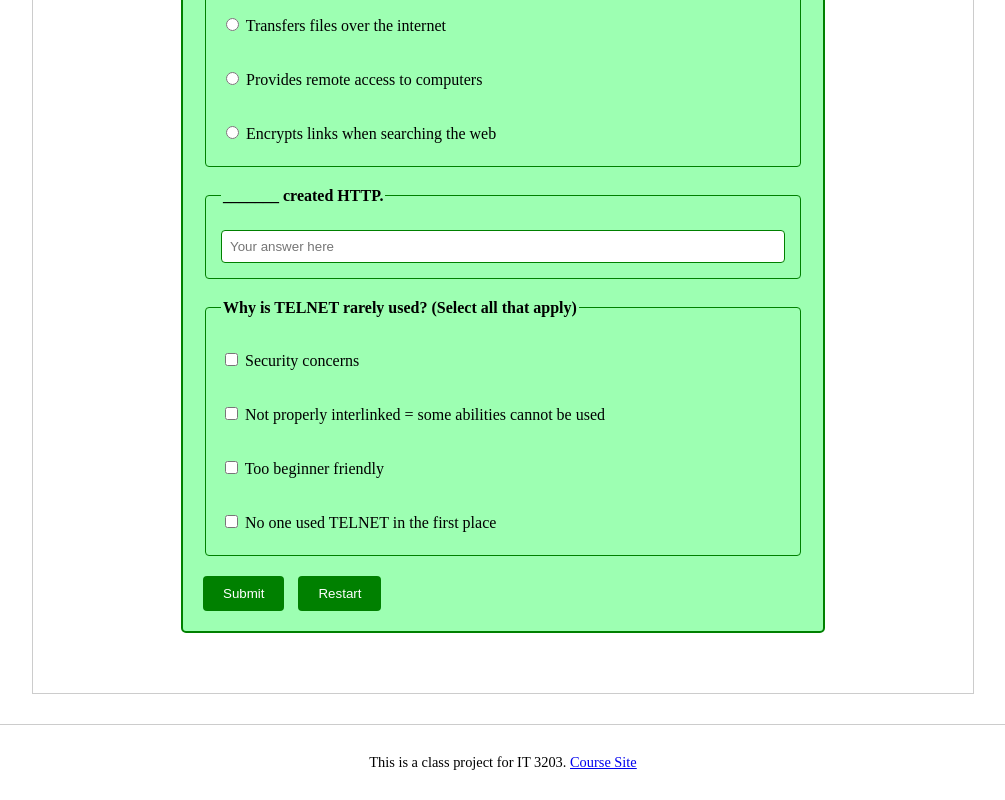
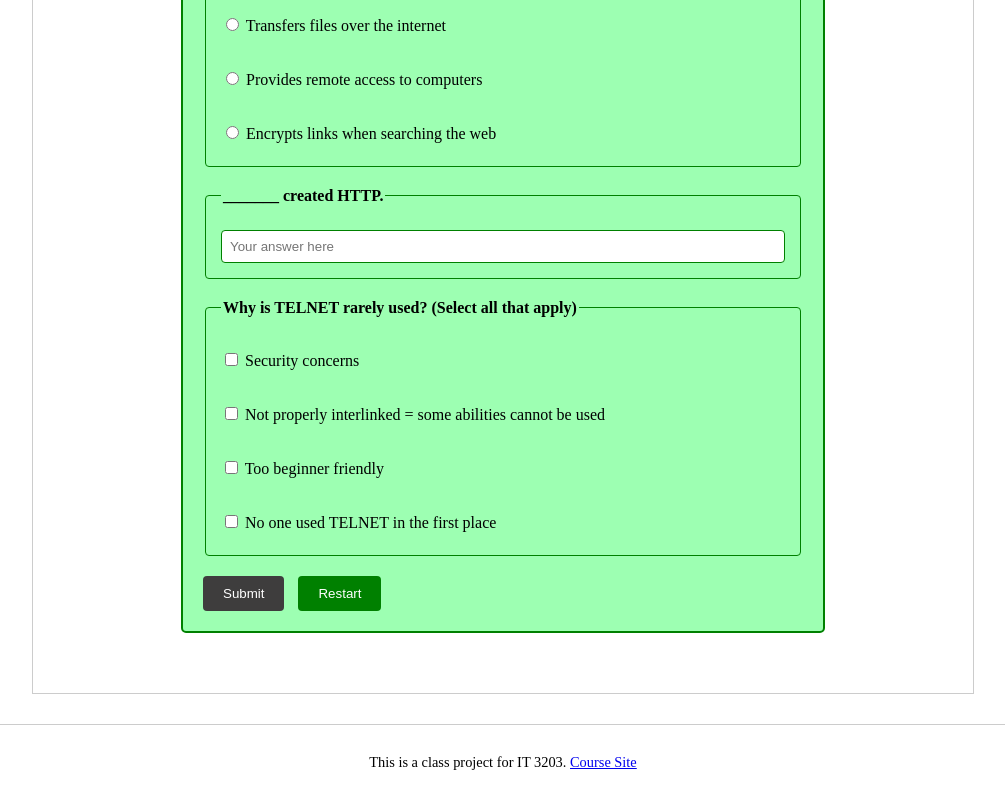
Before and after one commit to fayeluhring/ApplicationLayerProtocols, a plain HTML site: page quiz.html in a window 1280 px wide. In both pictures the pointer is over the button "Submit". Shown: the part 777-1577 px from the top of the page, without its empty margins (137-1142 px from the left). Drawn offline with Linux system fonts and the light colour scheme.

Commit message:
Add files via upload

```diff
--- a/style.css
+++ b/style.css
@@ -135,8 +135,7 @@ input[type="text"] {
   cursor: pointer;
   margin-right: 10px;
 }
-
+.quiz-button:hover,
 .quiz-button:active {
   background-color: #3e3d3d; /*dark grey when option selected in quiz*/
-  color: white;
 }
```
